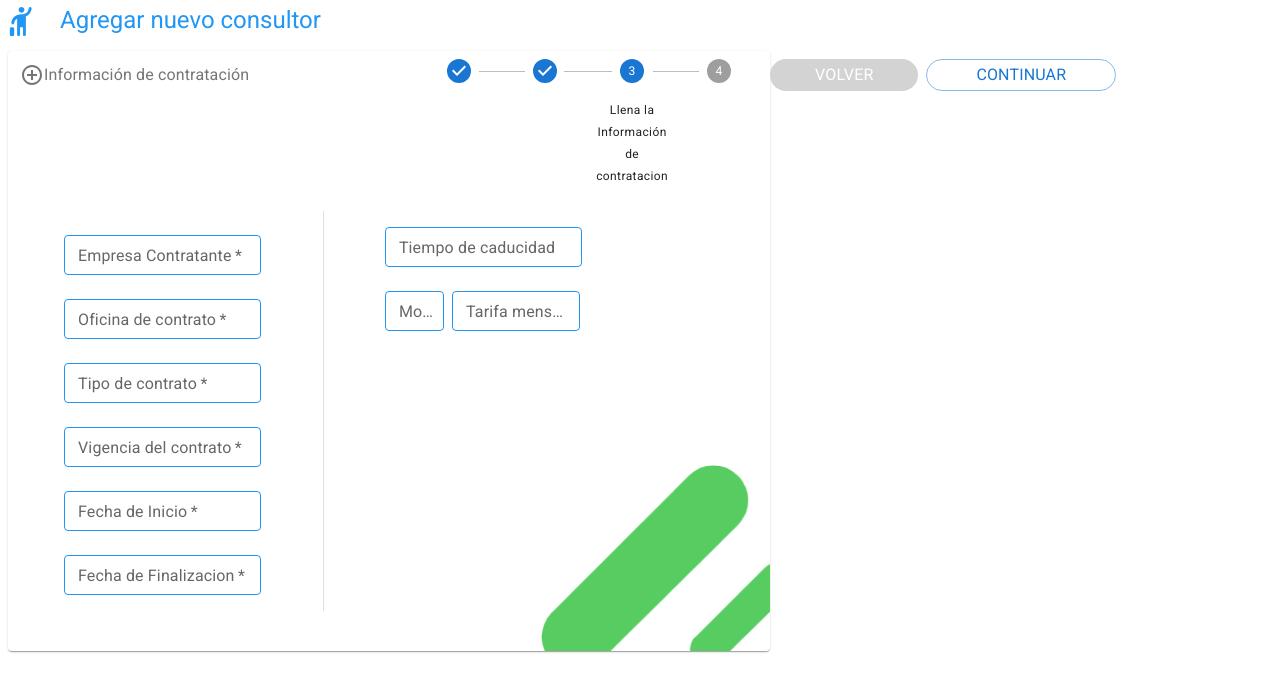
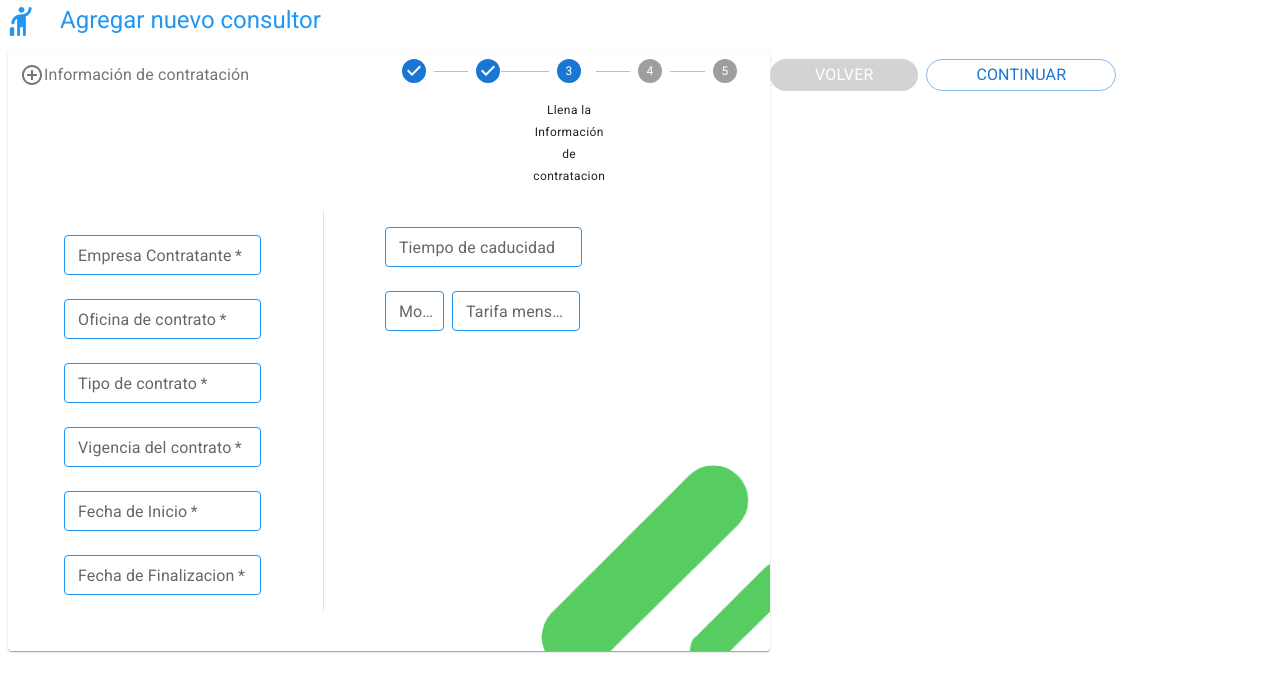
Before and after one commit to SantiagoJDG/management-center-web, a Next.js app: page /create-collaborator-steps in a window 1280 px wide. Shown: the top 692 px of the page. Built offline with nearby package versions, Linux system fonts and the light colour scheme; no server answers; what mui-file-input would draw is missing.

Commit message:
update colaborator steps

```diff
--- a/src/pages/create-collaborator-steps.js
+++ b/src/pages/create-collaborator-steps.js
@@ -78,6 +78,19 @@ const CreateCollaboratorSteps = () => {
       backgroungImg: '/pills-cyan.png',
       component: (
         <PaymentInformationStepFour
+          ref={formValidate}
+          setActiveStep={setActiveStep}
+          newCollaboratorId={newCollaboratorId}
+        />
+      )
+    },
+    {
+      id: 5,
+      title: 'Compensación & Beneficios USD$',
+      stepName: 'Información de compensación & Beneficios',
+      backgroungImg: '/pills-cut-right.png',
+      component: (
+        <BillingInformationStepFive
           ref={formValidate}
           setActiveStep={setActiveStep}
           newCollaboratorId={newCollaboratorId}
```
